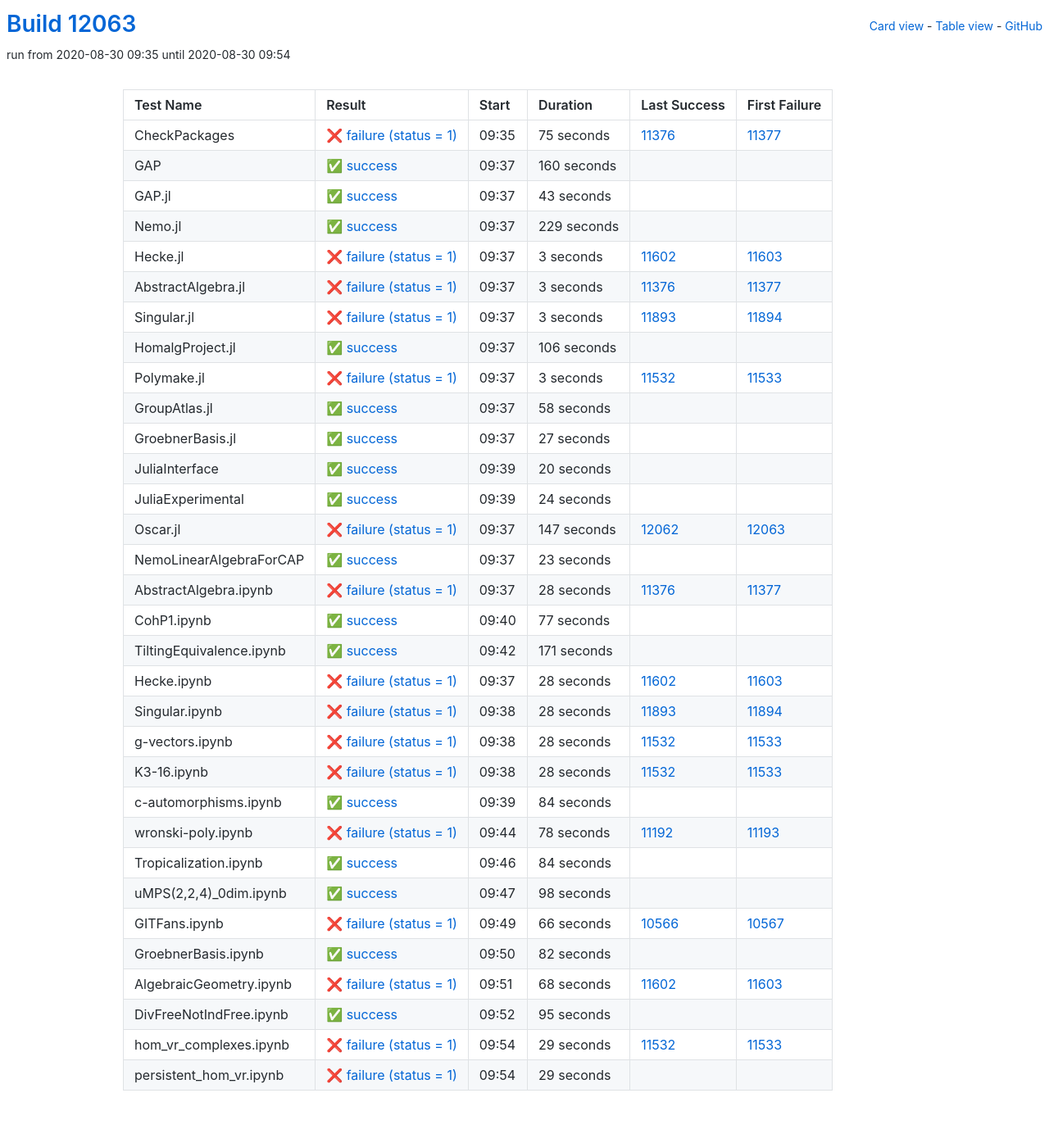
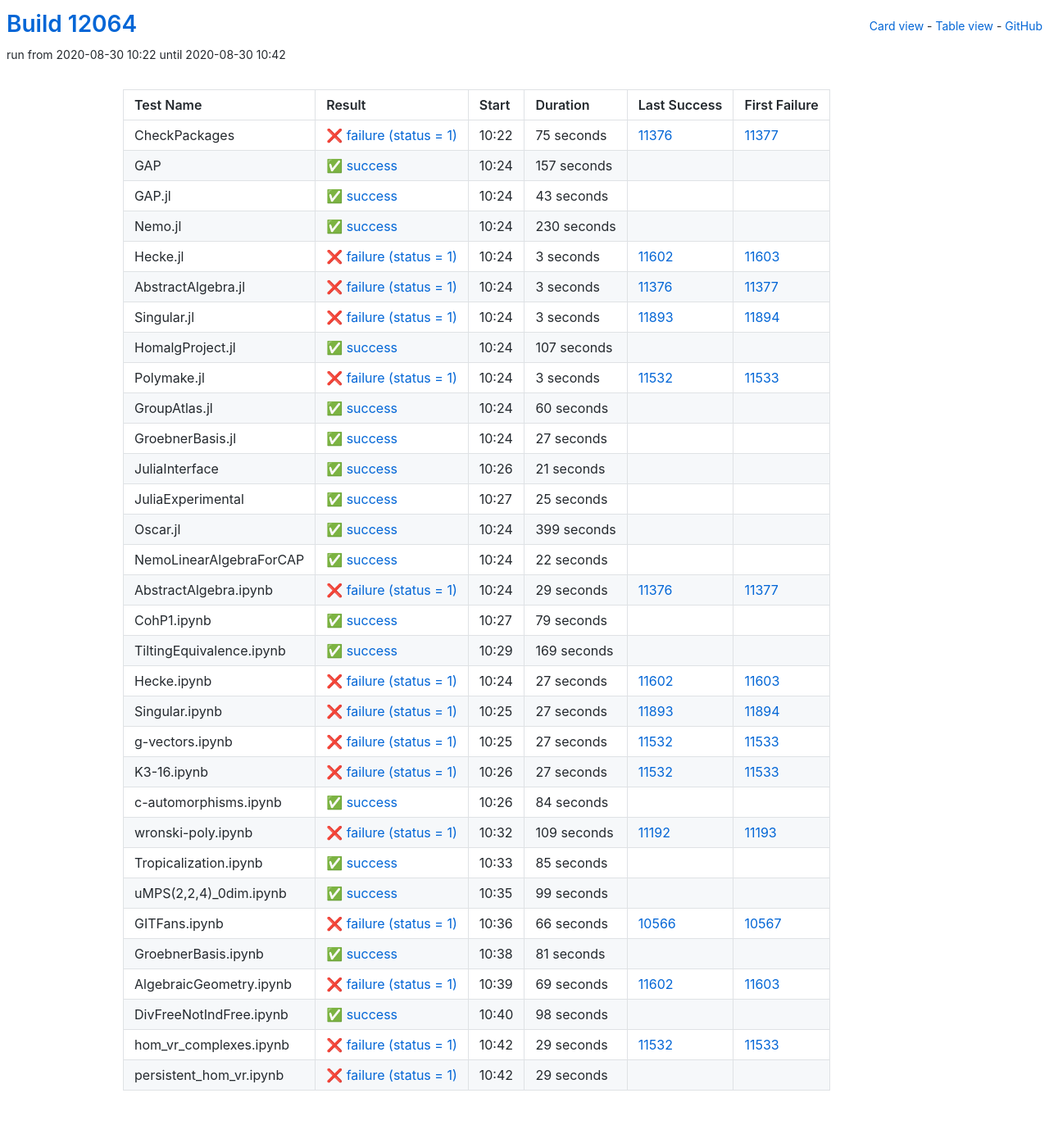
Before and after one commit to oscar-system/oscar-ci-status, a Jekyll site: the page built from table.html, in a window 1280 px wide. Shown: the whole page at 82% size. Built offline with Jekyll 4.4.1, drawn with Linux system fonts in a browser that asks for light colours.

Commit message:
Build #12064

```diff
--- a/_data/ci.yml
+++ b/_data/ci.yml
@@ -1,6 +1,6 @@
 ---
-build: 12063
-build_url: https://oscarci.mathematik.uni-kl.de/job/oscar/12063/
+build: 12064
+build_url: https://oscarci.mathematik.uni-kl.de/job/oscar/12064/
 job: oscar
 organization: oscar-system
 repo: oscar-ci-status
@@ -8,8 +8,8 @@
 tests:
 - name: CheckPackages
   id: checkpackages
-  log: https://oscarci.mathematik.uni-kl.de/job/oscar/12063/artifact/logs/build-12063/CheckPackages.log
-  start: 2020-08-30 09:35
+  log: https://oscarci.mathematik.uni-kl.de/job/oscar/12064/artifact/logs/build-12064/CheckPackages.log
+  start: 2020-08-30 10:22
   success: false
   exitcode: 1
   status: failure
@@ -20,20 +20,20 @@
   first_failure_url: https://oscarci.mathematik.uni-kl.de/job/oscar/11377/
 - name: GAP
   id: gap
-  log: https://oscarci.mathematik.uni-kl.de/job/oscar/12063/artifact/logs/build-12063/GAP.log
-  start: 2020-08-30 09:37
+  log: https://oscarci.mathematik.uni-kl.de/job/oscar/12064/artifact/logs/build-12064/GAP.log
+  start: 2020-08-30 10:24
   success: true
   exitcode: 0
   status: success
-  duration: 160
+  duration: 157
   last_success: false
   last_success_url:
   first_failure: false
   first_failure_url:
 - name: GAP.jl
   id: gap-jl
-  log: https://oscarci.mathematik.uni-kl.de/job/oscar/12063/artifact/logs/build-12063/GAP.jl.log
-  start: 2020-08-30 09:37
+  log: https://oscarci.mathematik.uni-kl.de/job/oscar/12064/artifact/logs/build-12064/GAP.jl.log
+  start: 2020-08-30 10:24
   success: true
   exitcode: 0
   status: success
@@ -44,20 +44,20 @@
   first_failure_url:
 - name: Nemo.jl
   id: nemo-jl
-  log: https://oscarci.mathematik.uni-kl.de/job/oscar/12063/artifact/logs/build-12063/Nemo.jl.log
-  start: 2020-08-30 09:37
+  log: https://oscarci.mathematik.uni-kl.de/job/oscar/12064/artifact/logs/build-12064/Nemo.jl.log
+  start: 2020-08-30 10:24
   success: true
   exitcode: 0
   status: success
-  duration: 229
+  duration: 230
   last_success: false
   last_success_url:
   first_failure: false
   first_failure_url:
 - name: Hecke.jl
   id: hecke-jl
-  log: https://oscarci.mathematik.uni-kl.de/job/oscar/12063/artifact/logs/build-12063/Hecke.jl.log
-  start: 2020-08-30 09:37
+  log: https://oscarci.mathematik.uni-kl.de/job/oscar/12064/artifact/logs/build-12064/Hecke.jl.log
+  start: 2020-08-30 10:24
   success: false
   exitcode: 1
   status: failure
@@ -68,8 +68,8 @@
   first_failure_url: https://oscarci.mathematik.uni-kl.de/job/oscar/11603/
 - name: AbstractAlgebra.jl
   id: abstractalgebra-jl
-  log: https://oscarci.mathematik.uni-kl.de/job/oscar/12063/artifact/logs/build-12063/AbstractAlgebra.jl.log
-  start: 2020-08-30 09:37
+  log: https://oscarci.mathematik.uni-kl.de/job/oscar/12064/artifact/logs/build-12064/AbstractAlgebra.jl.log
+  start: 2020-08-30 10:24
   success: false
   exitcode: 1
   status: failure
@@ -80,8 +80,8 @@
   first_failure_url: https://oscarci.mathematik.uni-kl.de/job/oscar/11377/
 - name: Singular.jl
   id: singular-jl
-  log: https://oscarci.mathematik.uni-kl.de/job/oscar/12063/artifact/logs/build-12063/Singular.jl.log
-  start: 2020-08-30 09:37
+  log: https://oscarci.mathematik.uni-kl.de/job/oscar/12064/artifact/logs/build-12064/Singular.jl.log
+  start: 2020-08-30 10:24
   success: false
   exitcode: 1
   status: failure
@@ -92,20 +92,20 @@
   first_failure_url: https://oscarci.mathematik.uni-kl.de/job/oscar/11894/
 - name: HomalgProject.jl
   id: homalgproject-jl
-  log: https://oscarci.mathematik.uni-kl.de/job/oscar/12063/artifact/logs/build-12063/HomalgProject.jl.log
-  start: 2020-08-30 09:37
+  log: https://oscarci.mathematik.uni-kl.de/job/oscar/12064/artifact/logs/build-12064/HomalgProject.jl.log
+  start: 2020-08-30 10:24
   success: true
   exitcode: 0
   status: success
-  duration: 106
+  duration: 107
   last_success: false
   last_success_url:
   first_failure: false
   first_failure_url:
 - name: Polymake.jl
   id: polymake-jl
-  log: https://oscarci.mathematik.uni-kl.de/job/oscar/12063/artifact/logs/build-12063/Polymake.jl.log
-  start: 2020-08-30 09:37
+  log: https://oscarci.mathematik.uni-kl.de/job/oscar/12064/artifact/logs/build-12064/Polymake.jl.log
+  start: 2020-08-30 10:24
   success: false
   exitcode: 1
   status: failure
@@ -116,20 +116,20 @@
   first_failure_url: https://oscarci.mathematik.uni-kl.de/job/oscar/11533/
 - name: GroupAtlas.jl
   id: groupatlas-jl
-  log: https://oscarci.mathematik.uni-kl.de/job/oscar/12063/artifact/logs/build-12063/GroupAtlas.jl.log
-  start: 2020-08-30 09:37
+  log: https://oscarci.mathematik.uni-kl.de/job/oscar/12064/artifact/logs/build-12064/GroupAtlas.jl.log
+  start: 2020-08-30 10:24
   success: true
   exitcode: 0
   status: success
-  duration: 58
+  duration: 60
   last_success: false
   last_success_url:
   first_failure: false
   first_failure_url:
 - name: GroebnerBasis.jl
   id: groebnerbasis-jl
-  log: https://oscarci.mathematik.uni-kl.de/job/oscar/12063/artifact/logs/build-12063/GroebnerBasis.jl.log
-  start: 2020-08-30 09:37
+  log: https://oscarci.mathematik.uni-kl.de/job/oscar/12064/artifact/logs/build-12064/GroebnerBasis.jl.log
+  start: 2020-08-30 10:24
   success: true
   exitcode: 0
   status: success
@@ -140,140 +140,140 @@
   first_failure_url:
 - name: JuliaInterface
   id: juliainterface
-  log: https://oscarci.mathematik.uni-kl.de/job/oscar/12063/artifact/logs/build-12063/JuliaInterface.log
-  start: 2020-08-30 09:39
+  log: https://oscarci.mathematik.uni-kl.de/job/oscar/12064/artifact/logs/build-12064/JuliaInterface.log
+  start: 2020-08-30 10:26
   success: true
   exitcode: 0
   status: success
-  duration: 20
+  duration: 21
   last_success: false
   last_success_url:
   first_failure: false
   first_failure_url:
 - name: JuliaExperimental
   id: juliaexperimental
-  log: https://oscarci.mathematik.uni-kl.de/job/oscar/12063/artifact/logs/build-12063/JuliaExperimental.log
-  start: 2020-08-30 09:39
+  log: https://oscarci.mathematik.uni-kl.de/job/oscar/12064/artifact/logs/build-12064/JuliaExperimental.log
+  start: 2020-08-30 10:27
   success: true
   exitcode: 0
   status: success
-  duration: 24
+  duration: 25
   last_success: false
   last_success_url:
   first_failure: false
   first_failure_url:
 - name: Oscar.jl
   id: oscar-jl
-  log: https://oscarci.mathematik.uni-kl.de/job/oscar/12063/artifact/logs/build-12063/Oscar.jl.log
-  start: 2020-08-30 09:37
-  success: false
-  exitcode: 1
-  status: failure
-  duration: 147
-  last_success: 12062
-  last_success_url: https://oscarci.mathematik.uni-kl.de/job/oscar/12062/
-  first_failure: 12063
-  first_failure_url: https://oscarci.mathematik.uni-kl.de/job/oscar/12063/
-- name: NemoLinearAlgebraForCAP
-  id: nemolinearalgebraforcap
-  log: https://oscarci.mathematik.uni-kl.de/job/oscar/12063/artifact/logs/build-12063/NemoLinearAlgebraForCAP.log
-  start: 2020-08-30 09:37
+  log: https://oscarci.mathematik.uni-kl.de/job/oscar/12064/artifact/logs/build-12064/Oscar.jl.log
+  start: 2020-08-30 10:24
   success: true
   exitcode: 0
   status: success
-  duration: 23
+  duration: 399
+  last_success: false
+  last_success_url:
+  first_failure: false
+  first_failure_url:
+- name: NemoLinearAlgebraForCAP
+  id: nemolinearalgebraforcap
+  log: https://oscarci.mathematik.uni-kl.de/job/oscar/12064/artifact/logs/build-12064/NemoLinearAlgebraForCAP.log
+  start: 2020-08-30 10:24
+  success: true
+  exitcode: 0
+  status: success
+  duration: 22
   last_success: false
   last_success_url:
   first_failure: false
   first_failure_url:
 - name: AbstractAlgebra.ipynb
   id: abstractalgebra-ipynb
-  log: https://oscarci.mathematik.uni-kl.de/job/oscar/12063/artifact/logs/build-12063/AbstractAlgebra.ipynb.log
-  start: 2020-08-30 09:37
+  log: https://oscarci.mathematik.uni-kl.de/job/oscar/12064/artifact/logs/build-12064/AbstractAlgebra.ipynb.log
+  start: 2020-08-30 10:24
   success: false
   exitcode: 1
   status: failure
-  duration: 28
+  duration: 29
   last_success: 11376
   last_success_url: https://oscarci.mathematik.uni-kl.de/job/oscar/11376/
   first_failure: 11377
   first_failure_url: https://oscarci.mathematik.uni-kl.de/job/oscar/11377/
 - name: CohP1.ipynb
   id: cohp1-ipynb
-  log: https://oscarci.mathematik.uni-kl.de/job/oscar/12063/artifact/logs/build-12063/CohP1.ipynb.log
-  start: 2020-08-30 09:40
+  log: https://oscarci.mathematik.uni-kl.de/job/oscar/12064/artifact/logs/build-12064/CohP1.ipynb.log
+  start: 2020-08-30 10:27
   success: true
   exitcode: 0
   status: success
-  duration: 77
+  duration: 79
   last_success: false
   last_success_url:
   first_failure: false
   first_failure_url:
 - name: TiltingEquivalence.ipynb
   id: tiltingequivalence-ipynb
-  log: https://oscarci.mathematik.uni-kl.de/job/oscar/12063/artifact/logs/build-12063/TiltingEquivalence.ipynb.log
-  start: 2020-08-30 09:42
+  log: https://oscarci.mathematik.uni-kl.de/job/oscar/12064/artifact/logs/build-12064/TiltingEquivalence.ipynb.log
+  start: 2020-08-30 10:29
   success: true
   exitcode: 0
   status: success
-  duration: 171
+  duration: 169
   last_success: false
   last_success_url:
   first_failure: false
   first_failure_url:
 - name: Hecke.ipynb
   id: hecke-ipynb
-  log: https://oscarci.mathematik.uni-kl.de/job/oscar/12063/artifact/logs/build-12063/Hecke.ipynb.log
-  start: 2020-08-30 09:37
+  log: https://oscarci.mathematik.uni-kl.de/job/oscar/12064/artifact/logs/build-12064/Hecke.ipynb.log
+  start: 2020-08-30 10:24
   success: false
   exitcode: 1
   status: failure
-  duration: 28
+  duration: 27
   last_success: 11602
   last_success_url: https://oscarci.mathematik.uni-kl.de/job/oscar/11602/
   first_failure: 11603
   first_failure_url: https://oscarci.mathematik.uni-kl.de/job/oscar/11603/
 - name: Singular.ipynb
   id: singular-ipynb
-  log: https://oscarci.mathematik.uni-kl.de/job/oscar/12063/artifact/logs/build-12063/Singular.ipynb.log
-  start: 2020-08-30 09:38
+  log: https://oscarci.mathematik.uni-kl.de/job/oscar/12064/artifact/logs/build-12064/Singular.ipynb.log
+  start: 2020-08-30 10:25
   success: false
   exitcode: 1
   status: failure
-  duration: 28
+  duration: 27
   last_success: 11893
   last_success_url: https://oscarci.mathematik.uni-kl.de/job/oscar/11893/
   first_failure: 11894
   first_failure_url: https://oscarci.mathematik.uni-kl.de/job/oscar/11894/
 - name: g-vectors.ipynb
   id: g-vectors-ipynb
-  log: https://oscarci.mathematik.uni-kl.de/job/oscar/12063/artifact/logs/build-12063/g-vectors.ipynb.log
-  start: 2020-08-30 09:38
+  log: https://oscarci.mathematik.uni-kl.de/job/oscar/12064/artifact/logs/build-12064/g-vectors.ipynb.log
+  start: 2020-08-30 10:25
   success: false
   exitcode: 1
   status: failure
-  duration: 28
+  duration: 27
   last_success: 11532
   last_success_url: https://oscarci.mathematik.uni-kl.de/job/oscar/11532/
   first_failure: 11533
   first_failure_url: https://oscarci.mathematik.uni-kl.de/job/oscar/11533/
 - name: K3-16.ipynb
   id: k3-16-ipynb
-  log: https://oscarci.mathematik.uni-kl.de/job/oscar/12063/artifact/logs/build-12063/K3-16.ipynb.log
-  start: 2020-08-30 09:38
+  log: https://oscarci.mathematik.uni-kl.de/job/oscar/12064/artifact/logs/build-12064/K3-16.ipynb.log
+  start: 2020-08-30 10:26
   success: false
   exitcode: 1
   status: failure
-  duration: 28
+  duration: 27
   last_success: 11532
   last_success_url: https://oscarci.mathematik.uni-kl.de/job/oscar/11532/
   first_failure: 11533
   first_failure_url: https://oscarci.mathematik.uni-kl.de/job/oscar/11533/
 - name: c-automorphisms.ipynb
   id: c-automorphisms-ipynb
-  log: https://oscarci.mathematik.uni-kl.de/job/oscar/12063/artifact/logs/build-12063/c-automorphisms.ipynb.log
-  start: 2020-08-30 09:39
+  log: https://oscarci.mathematik.uni-kl.de/job/oscar/12064/artifact/logs/build-12064/c-automorphisms.ipynb.log
+  start: 2020-08-30 10:26
   success: true
   exitcode: 0
   status: success
@@ -284,44 +284,44 @@
   first_failure_url:
 - name: wronski-poly.ipynb
   id: wronski-poly-ipynb
-  log: https://oscarci.mathematik.uni-kl.de/job/oscar/12063/artifact/logs/build-12063/wronski-poly.ipynb.log
-  start: 2020-08-30 09:44
+  log: https://oscarci.mathematik.uni-kl.de/job/oscar/12064/artifact/logs/build-12064/wronski-poly.ipynb.log
+  start: 2020-08-30 10:32
   success: false
   exitcode: 1
   status: failure
-  duration: 78
+  duration: 109
   last_success: 11192
   last_success_url: https://oscarci.mathematik.uni-kl.de/job/oscar/11192/
   first_failure: 11193
   first_failure_url: https://oscarci.mathematik.uni-kl.de/job/oscar/11193/
 - name: Tropicalization.ipynb
   id: tropicalization-ipynb
-  log: https://oscarci.mathematik.uni-kl.de/job/oscar/12063/artifact/logs/build-12063/Tropicalization.ipynb.log
-  start: 2020-08-30 09:46
+  log: https://oscarci.mathematik.uni-kl.de/job/oscar/12064/artifact/logs/build-12064/Tropicalization.ipynb.log
+  start: 2020-08-30 10:33
   success: true
   exitcode: 0
   status: success
-  duration: 84
+  duration: 85
   last_success: false
   last_success_url:
   first_failure: false
   first_failure_url:
 - name: uMPS(2,2,4)_0dim.ipynb
   id: umps-2-2-4-0dim-ipynb
-  log: https://oscarci.mathematik.uni-kl.de/job/oscar/12063/artifact/logs/build-12063/uMPS-2-2-4-_0dim.ipynb.log
-  start: 2020-08-30 09:47
+  log: https://oscarci.mathematik.uni-kl.de/job/oscar/12064/artifact/logs/build-12064/uMPS-2-2-4-_0dim.ipynb.log
+  start: 2020-08-30 10:35
   success: true
   exitcode: 0
   status: success
-  duration: 98
+  duration: 99
   last_success: false
   last_success_url:
   first_failure: false
   first_failure_url:
 - name: GITFans.ipynb
   id: gitfans-ipynb
-  log: https://oscarci.mathematik.uni-kl.de/job/oscar/12063/artifact/logs/build-12063/GITFans.ipynb.log
-  start: 2020-08-30 09:49
+  log: https://oscarci.mathematik.uni-kl.de/job/oscar/12064/artifact/logs/build-12064/GITFans.ipynb.log
+  start: 2020-08-30 10:36
   success: false
   exitcode: 1
   status: failure
@@ -332,44 +332,44 @@
   first_failure_url: https://oscarci.mathematik.uni-kl.de/job/oscar/10567/
 - name: GroebnerBasis.ipynb
   id: groebnerbasis-ipynb
-  log: https://oscarci.mathematik.uni-kl.de/job/oscar/12063/artifact/logs/build-12063/GroebnerBasis.ipynb.log
-  start: 2020-08-30 09:50
+  log: https://oscarci.mathematik.uni-kl.de/job/oscar/12064/artifact/logs/build-12064/GroebnerBasis.ipynb.log
+  start: 2020-08-30 10:38
   success: true
   exitcode: 0
   status: success
-  duration: 82
+  duration: 81
   last_success: false
   last_success_url:
   first_failure: false
   first_failure_url:
 - name: AlgebraicGeometry.ipynb
   id: algebraicgeometry-ipynb
-  log: https://oscarci.mathematik.uni-kl.de/job/oscar/12063/artifact/logs/build-12063/AlgebraicGeometry.ipynb.log
-  start: 2020-08-30 09:51
+  log: https://oscarci.mathematik.uni-kl.de/job/oscar/12064/artifact/logs/build-12064/AlgebraicGeometry.ipynb.log
+  start: 2020-08-30 10:39
   success: false
   exitcode: 1
   status: failure
-  duration: 68
+  duration: 69
   last_success: 11602
   last_success_url: https://oscarci.mathematik.uni-kl.de/job/oscar/11602/
   first_failure: 11603
   first_failure_url: https://oscarci.mathematik.uni-kl.de/job/oscar/11603/
 - name: DivFreeNotIndFree.ipynb
   id: divfreenotindfree-ipynb
-  log: https://oscarci.mathematik.uni-kl.de/job/oscar/12063/artifact/logs/build-12063/DivFreeNotIndFree.ipynb.log
-  start: 2020-08-30 09:52
+  log: https://oscarci.mathematik.uni-kl.de/job/oscar/12064/artifact/logs/build-12064/DivFreeNotIndFree.ipynb.log
+  start: 2020-08-30 10:40
   success: true
   exitcode: 0
   status: success
-  duration: 95
+  duration: 98
   last_success: false
   last_success_url:
   first_failure: false
   first_failure_url:
 - name: hom_vr_complexes.ipynb
   id: hom-vr-complexes-ipynb
-  log: https://oscarci.mathematik.uni-kl.de/job/oscar/12063/artifact/logs/build-12063/hom_vr_complexes.ipynb.log
-  start: 2020-08-30 09:54
+  log: https://oscarci.mathematik.uni-kl.de/job/oscar/12064/artifact/logs/build-12064/hom_vr_complexes.ipynb.log
+  start: 2020-08-30 10:42
   success: false
   exitcode: 1
   status: failure
@@ -380,8 +380,8 @@
   first_failure_url: https://oscarci.mathematik.uni-kl.de/job/oscar/11533/
 - name: persistent_hom_vr.ipynb
   id: persistent-hom-vr-ipynb
-  log: https://oscarci.mathematik.uni-kl.de/job/oscar/12063/artifact/logs/build-12063/persistent_hom_vr.ipynb.log
-  start: 2020-08-30 09:54
+  log: https://oscarci.mathematik.uni-kl.de/job/oscar/12064/artifact/logs/build-12064/persistent_hom_vr.ipynb.log
+  start: 2020-08-30 10:42
   success: false
   exitcode: 1
   status: failure
```
Also changed, not shown: README.md.
